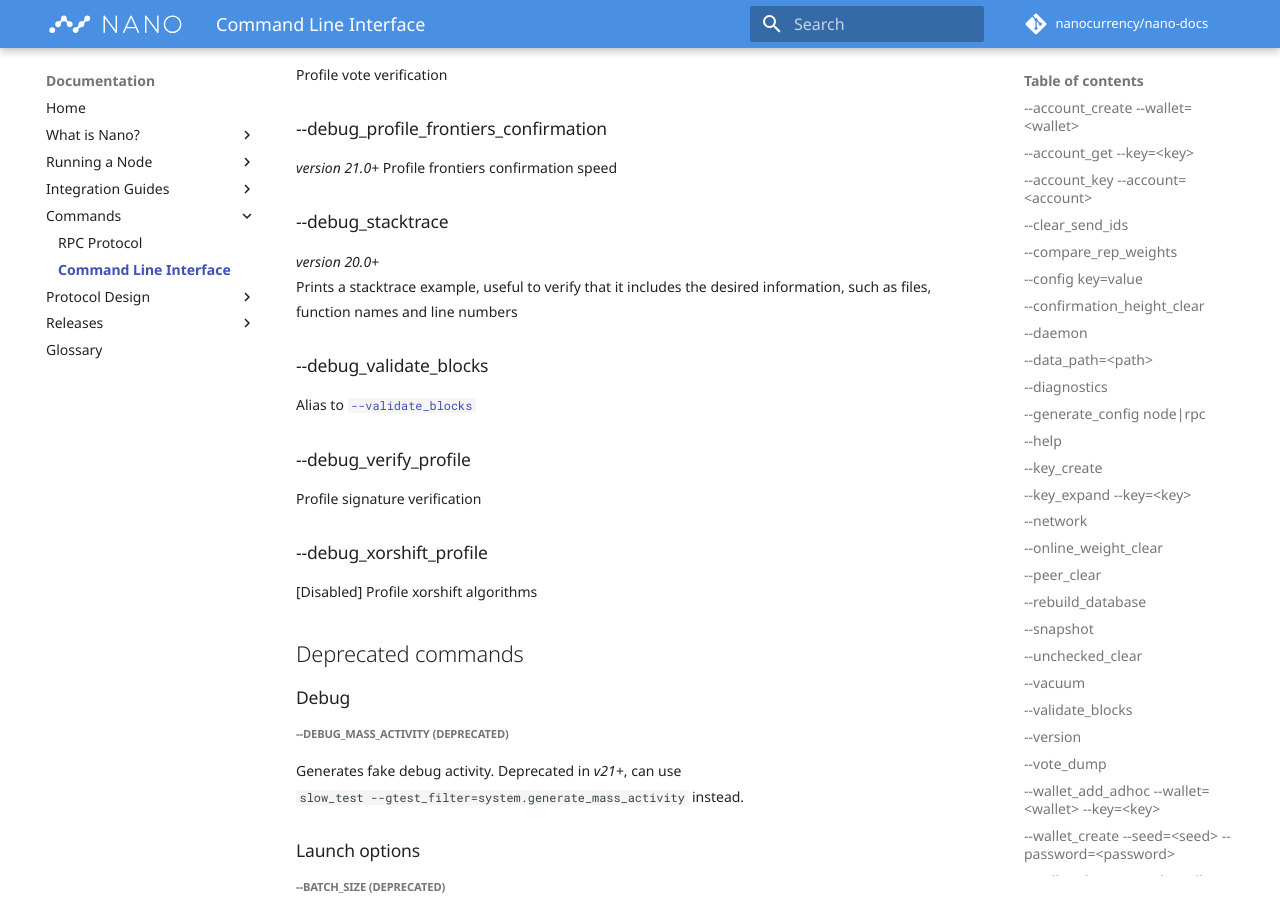
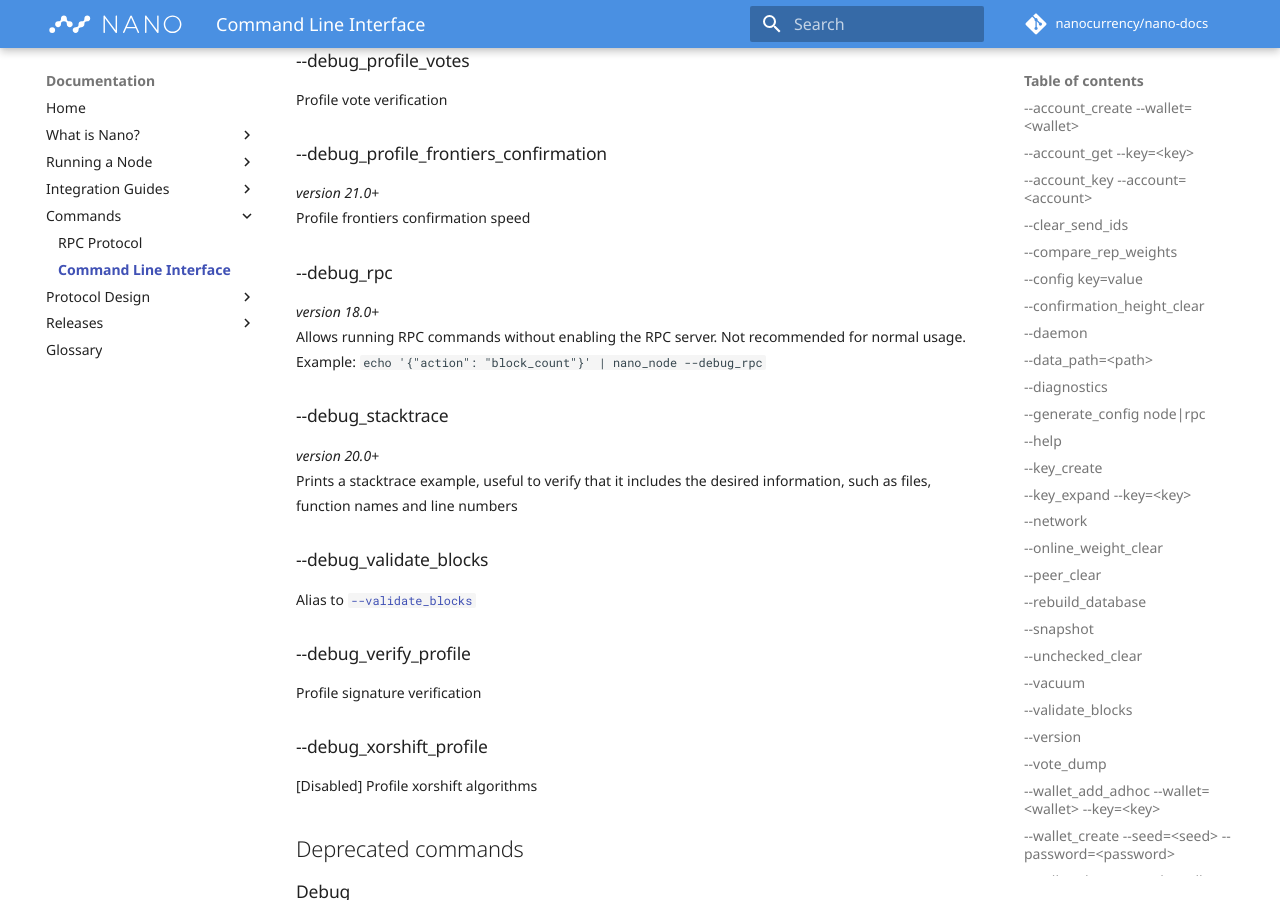
Before and after one commit to nanocurrency/nano-docs, an MkDocs documentation site: the page built from docs/commands/command-line-interface.md, in a window 1280 px wide and 900 px high, scrolled down 8782 px. Built offline with MkDocs 1.6.1 and Material for MkDocs 9.7.7, drawn with Linux system fonts in a browser that asks for light colours; formulas are drawn with MathJax 3; comment, search, counter and statistics services are not loaded.

Commit message:
Add doc for CLI debug_rpc

```diff
--- a/docs/commands/command-line-interface.md
+++ b/docs/commands/command-line-interface.md
@@ -270,6 +270,11 @@
 _version 21.0+_
 Profile frontiers confirmation speed
 
+### --debug_rpc
+_version 18.0+_
+Allows running RPC commands without enabling the RPC server. Not recommended for normal usage.
+Example: `echo '{"action": "block_count"}' | nano_node --debug_rpc`
+
 ### --debug_stacktrace
 _version 20.0+_
 Prints a stacktrace example, useful to verify that it includes the desired information, such as files, function names and line numbers
```
